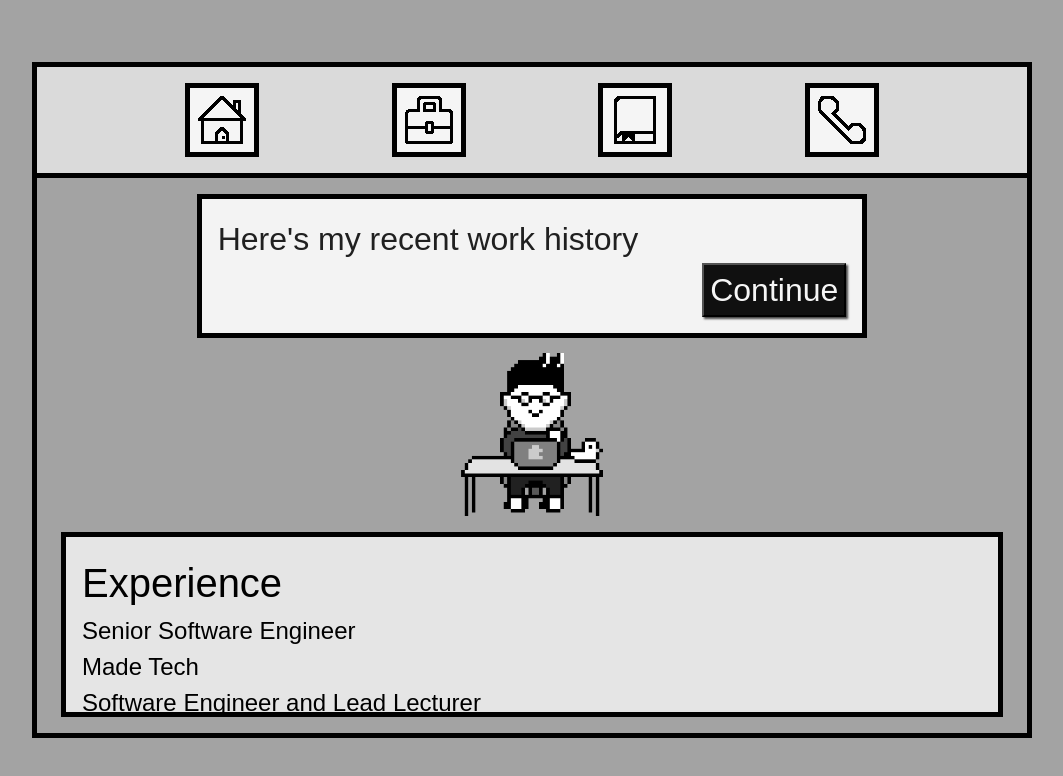
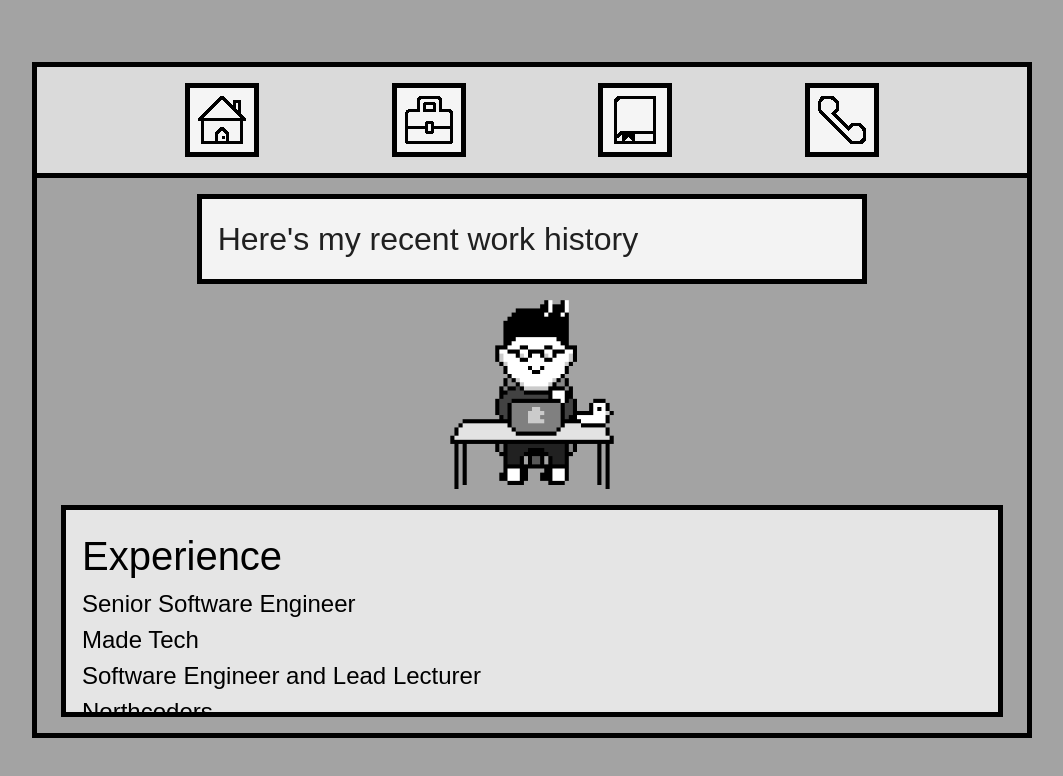
Before and after one commit to hevdevs/hevsite, a React (Vite) app: page /work in a window 1280 px wide. Shown: the top 776 px of the page, without its empty margins (108-1171 px from the left). Built offline with nearby package versions, Linux system fonts and the light colour scheme; a web font is replaced by a local one.

Commit message:
add conditional repeat dialogue logic

```diff
--- a/src/components/SpeakerBubble.tsx
+++ b/src/components/SpeakerBubble.tsx
@@ -8,12 +8,16 @@
 			<p className="jersey-10-regular dialogue">
 				{displayText ? displayText : "..."}
 			</p>
-			<button
-				className={"dialogue-next"}
-				disabled={isTyping}
-				onClick={nextLine}>
-				Continue
-			</button>
+			{dialogue.length === 1 ? null : (
+				<button
+					className={"dialogue-next"}
+					disabled={isTyping}
+					onClick={nextLine}>
+					{displayText === dialogue[dialogue.length - 1]
+						? "Replay"
+						: "Continue"}
+				</button>
+			)}
 		</div>
 	);
 };
```
